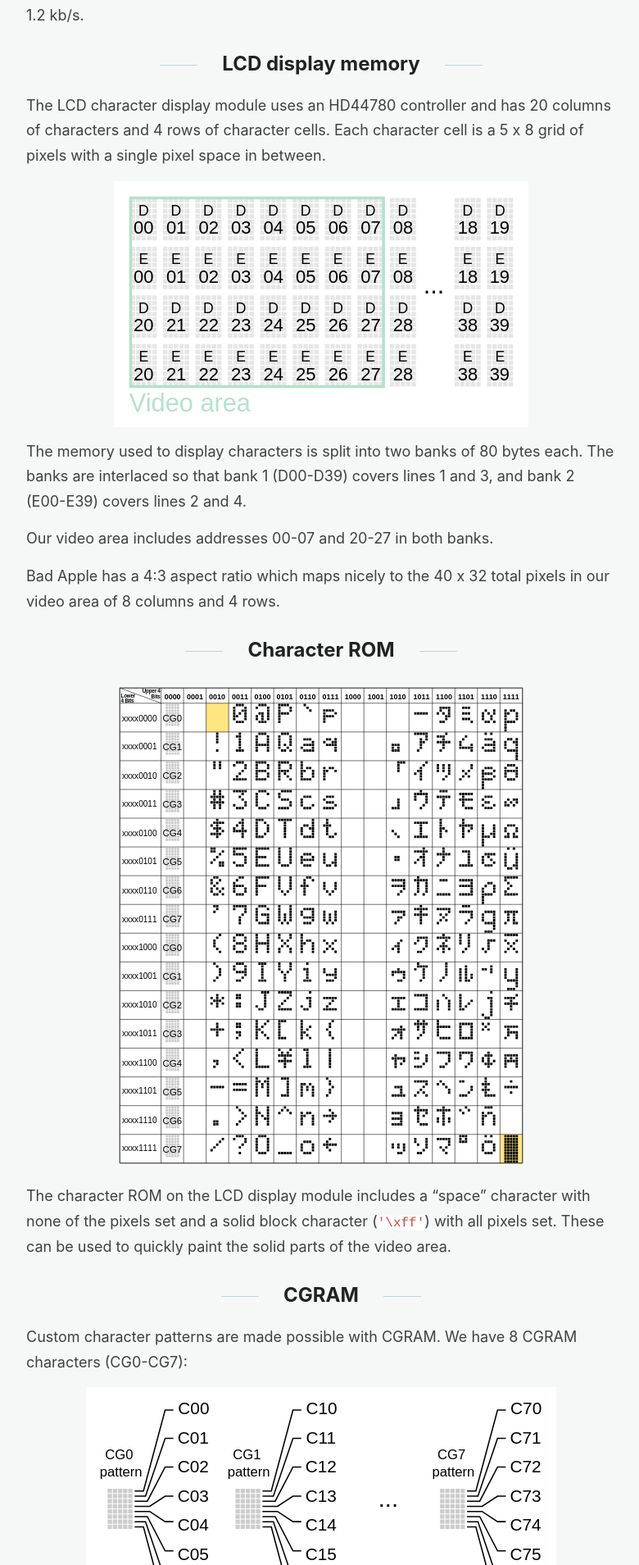
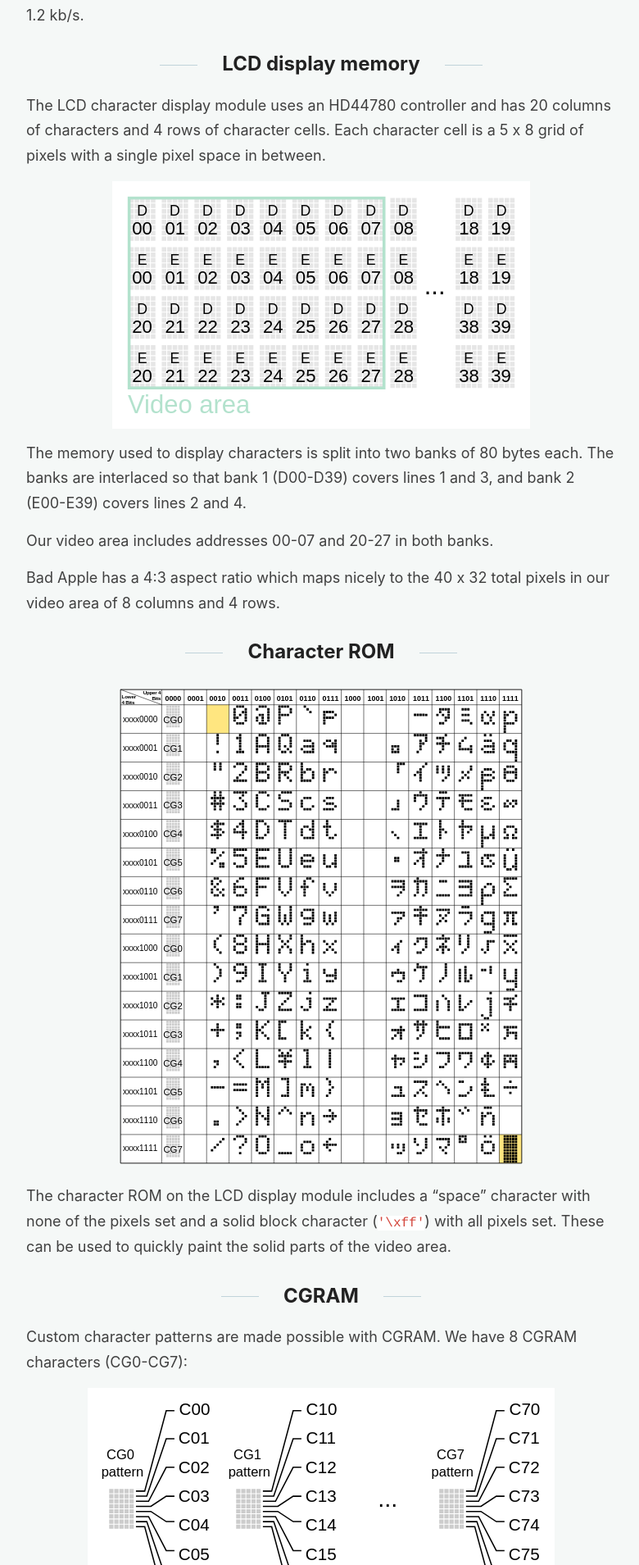
Before and after one commit to wardi/wardi.github.io, a Jekyll site: the page built from _posts/2022-02-18-bad-apple.md, in a window 1280 px wide. Shown: the part 1585-3494 px from the top of the page at 82% size, without its empty margins (248-1028 px from the left). Built offline with Jekyll 4.4.1, drawn with Linux system fonts in a browser that asks for light colours.

Commit message:
use width instead of height (try to fix gaps on mobile)

```diff
--- a/_posts/2022-02-18-bad-apple.md
+++ b/_posts/2022-02-18-bad-apple.md
@@ -40,7 +40,7 @@
 Each character cell is a 5 x 8 grid of pixels with a single
 pixel space in between.
 
-<img src="/images/screen.svg" height="300" alt="20 x 4 LCD display memory">
+<img src="/images/screen.svg" width="510" alt="20 x 4 LCD display memory">
 
 The memory used to display characters is
 split into two banks of 80 bytes each. The banks are interlaced so that
@@ -54,7 +54,7 @@
 
 ## Character ROM
 
-<img src="/images/character-codes.svg" height="600" alt="character ROM">
+<img src="/images/character-codes.svg" width="510" alt="character ROM">
 
 The character ROM on the LCD display module includes a "space"
 character with none of the pixels set and a solid block character
@@ -66,7 +66,7 @@
 Custom character patterns are made possible with CGRAM. We
 have 8 CGRAM characters (CG0-CG7):
 
-<img src="/images/cg-pattern.svg" height="300" alt="CGRAM memory">
+<img src="/images/cg-pattern.svg" width="570" alt="CGRAM memory">
 
 The pixel patterns are given by the low 5 bits stored at each CGRAM address.
 CGRAM is contiguous but we number the addresses based on the
@@ -83,7 +83,7 @@
 We interface with the LCD display module using 8 data pins (DB0-DB7)
 and a register select (RS) pin.
 
-<img src="/images/commands.svg" height="600" alt="LCD commands">
+<img src="/images/commands.svg" width="650" alt="LCD commands">
 
 When RS is low we can set the
 display memory (DDRAM) or CGRAM address, clear the screen or issue
@@ -93,7 +93,7 @@
 
 This code table can be expanded into a grid like the character ROM grid above:
 
-<img src="/images/command-grid.svg" height="600" alt="LCD command grid">
+<img src="/images/command-grid.svg" width="510" alt="LCD command grid">
 
 We can see there are some unused values, like most of the function set
 range and part of the set DDRAM address range. There are also some commands
@@ -111,7 +111,7 @@
 
 This is how the lookup table is wired to RS and the upper 4 bits (DB4-DB7):
 
-<img src="/images/behind-lcd.jpg" height="400" alt="Lookup table circuit">
+<img src="/images/behind-lcd.jpg" width="470" alt="Lookup table circuit">
 
 In the table reassigning the upper 4 bits is the same as moving a command left or
 right. This lets us fill in unused values or repeated commands, move the set
@@ -121,7 +121,7 @@
 This is the combined lookup table that we use to map the 8 input bits from
 the EEPROM to 9 output bits for the LCD display module:
 
-<img src="/images/hexmap.svg" height="600" alt="LCD command mapping">
+<img src="/images/hexmap.svg" width="510" alt="LCD command mapping">
 
 This mapping allows issuing one command per clock cycle from our EEPROM to our
 LCD display module including:
```
